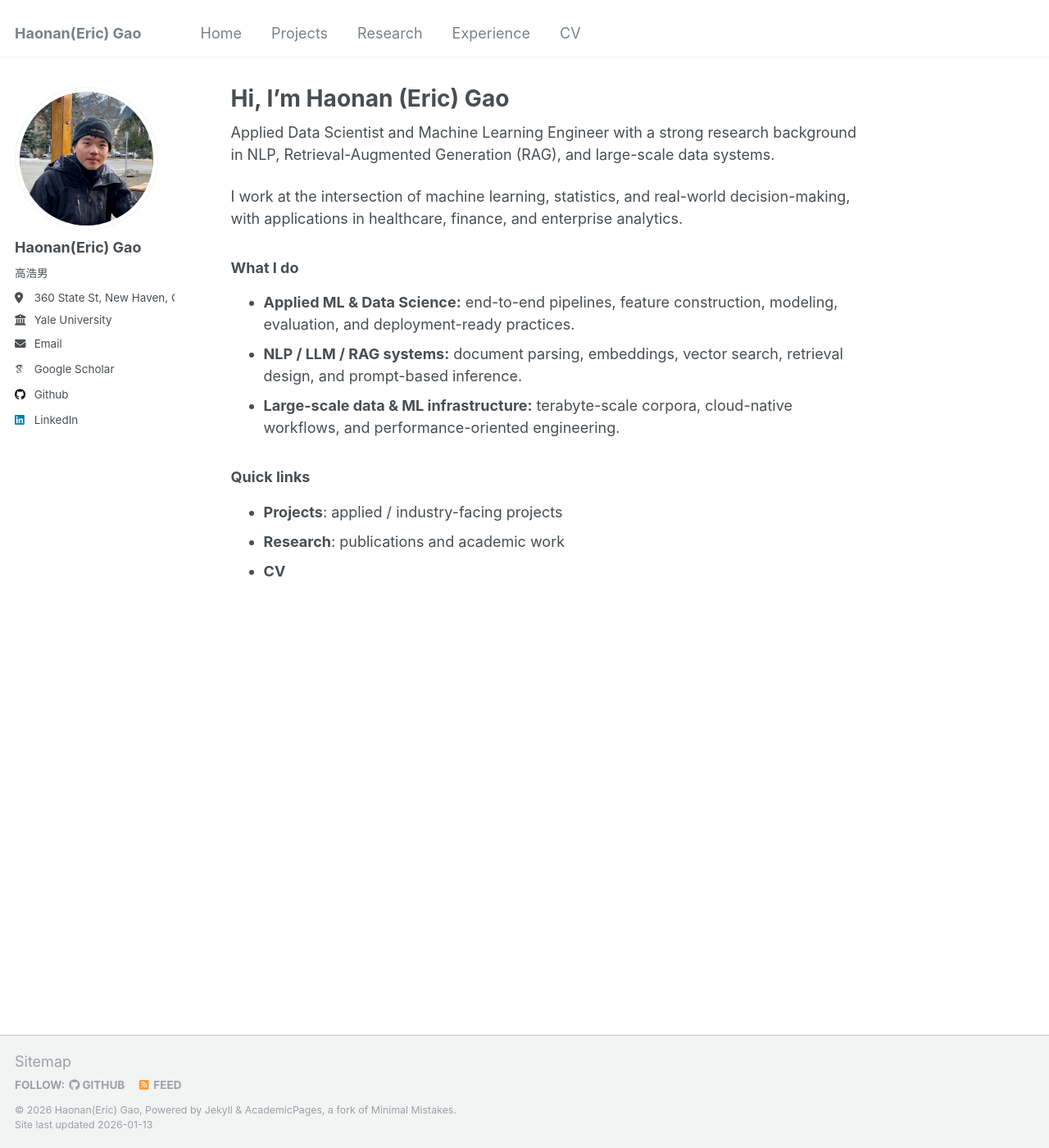
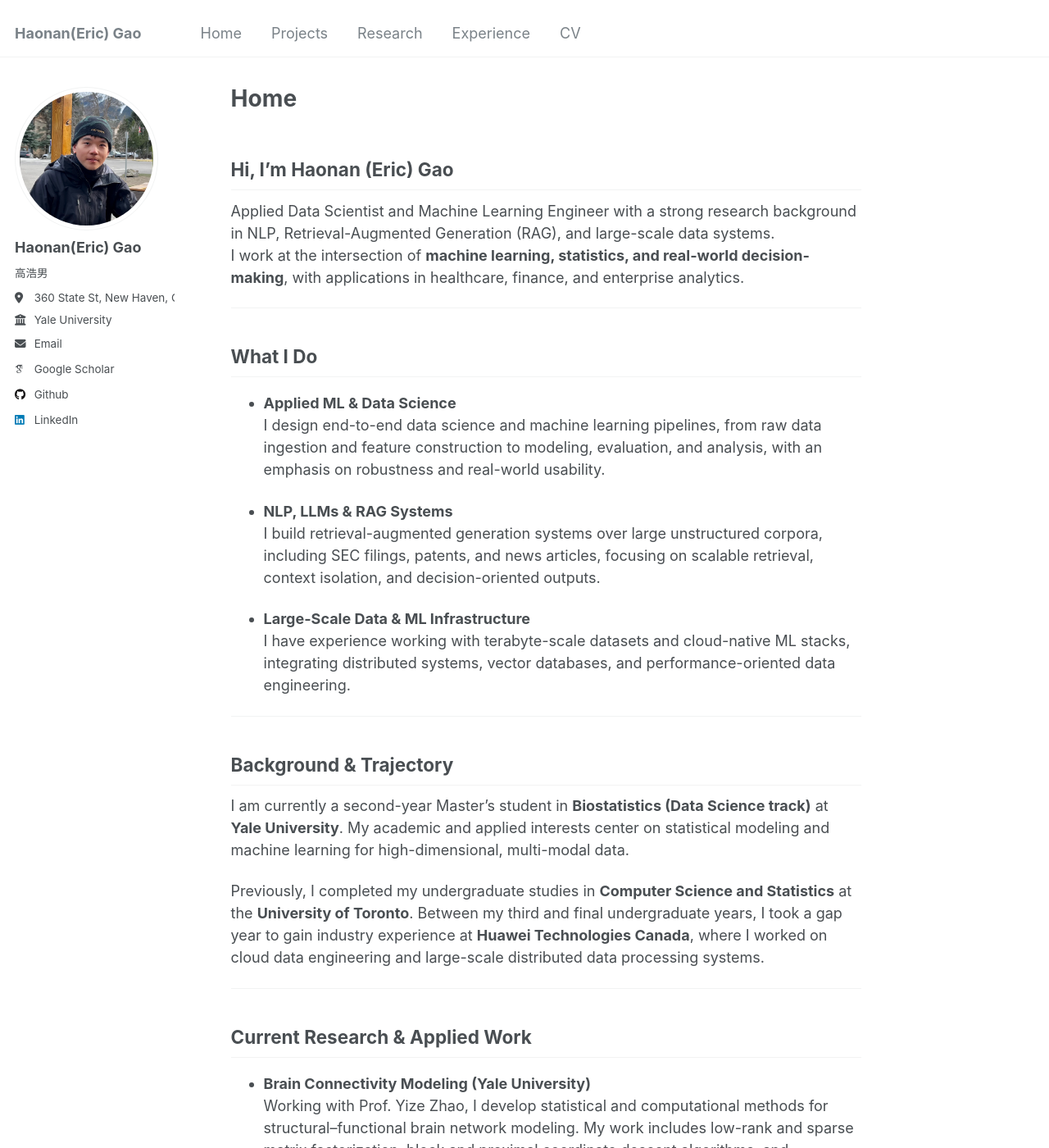
Before and after one commit to rampageoppa/rampageoppa.github.io, a Jekyll site: the page built from _pages/home.md, in a window 1280 px wide and 1400 px high. Shown: the whole window at 82% size. Built offline with Jekyll 4.4.1, drawn with Linux system fonts in a browser that asks for light colours; some web fonts are replaced; some of the changed text lies outside the part shown.

Commit message:
Update home.md

```diff
--- a/_pages/home.md
+++ b/_pages/home.md
@@ -1,22 +1,57 @@
 ---
 permalink: /
-title: "Hi, I'm Haonan (Eric) Gao"
+title: "Home"
 author_profile: true
 redirect_from:
   - /home/
   - /home.html
 ---
+## Hi, I'm Haonan (Eric) Gao
 
 Applied Data Scientist and Machine Learning Engineer with a strong research background in NLP, Retrieval-Augmented Generation (RAG), and large-scale data systems.
+I work at the intersection of **machine learning, statistics, and real-world decision-making**, with applications in healthcare, finance, and enterprise analytics.
 
-I work at the intersection of machine learning, statistics, and real-world decision-making, with applications in healthcare, finance, and enterprise analytics.
+---
 
-### What I do
-- **Applied ML & Data Science:** end-to-end pipelines, feature construction, modeling, evaluation, and deployment-ready practices.
-- **NLP / LLM / RAG systems:** document parsing, embeddings, vector search, retrieval design, and prompt-based inference.
-- **Large-scale data & ML infrastructure:** terabyte-scale corpora, cloud-native workflows, and performance-oriented engineering.
+## What I Do
 
-### Quick links
-- **Projects**: applied / industry-facing projects
-- **Research**: publications and academic work
-- **CV**
+- **Applied ML & Data Science**
+  I design end-to-end data science and machine learning pipelines, from raw data ingestion and feature construction to modeling, evaluation, and analysis, with an emphasis on robustness and real-world usability.
+
+- **NLP, LLMs & RAG Systems**
+  I build retrieval-augmented generation systems over large unstructured corpora, including SEC filings, patents, and news articles, focusing on scalable retrieval, context isolation, and decision-oriented outputs.
+
+- **Large-Scale Data & ML Infrastructure**
+  I have experience working with terabyte-scale datasets and cloud-native ML stacks, integrating distributed systems, vector databases, and performance-oriented data engineering.
+
+---
+
+
+## Background & Trajectory
+
+I am currently a second-year Master’s student in **Biostatistics (Data Science track)** at **Yale University**. My academic and applied interests center on statistical modeling and machine learning for high-dimensional, multi-modal data.
+
+Previously, I completed my undergraduate studies in **Computer Science and Statistics** at the **University of Toronto**. Between my third and final undergraduate years, I took a gap year to gain industry experience at **Huawei Technologies Canada**, where I worked on cloud data engineering and large-scale distributed data processing systems.
+
+---
+
+## Current Research & Applied Work
+
+- **Brain Connectivity Modeling (Yale University)**
+  Working with Prof. Yize Zhao, I develop statistical and computational methods for structural–functional brain network modeling. My work includes low-rank and sparse matrix factorization, block and proximal coordinate descent algorithms, and synthetic-data pipelines to study identifiability and sparsity in high-dimensional neuroimaging data.
+
+- **Financial GenAI & RAG Systems (Yale University)**
+  Working with Prof. Song Ma and Prof. Allen Hu, I am building a Retrieval-Augmented Generation (RAG) system to forecast strategic projects of publicly traded companies. The system processes over **2TB of heterogeneous text data** (SEC filings, patents, financial news) and produces structured estimates of implementation costs and market values, achieving **~85% forecasting accuracy** while reducing token usage by **~30%** through optimized memory management.
+
+---
+
+## Learn More
+
+- **Projects** – applied, industry-facing ML and data systems
+- **Research** – publications and academic research
+- **CV** – full curriculum vitae
+
+Outside of work, I am a certified instructor with the Canadian Association of Snowboard Instructors (CASI). If you enjoy snowboarding—or are looking for an excuse to start—feel free to reach out.
+
+<br>
+<br>
```
